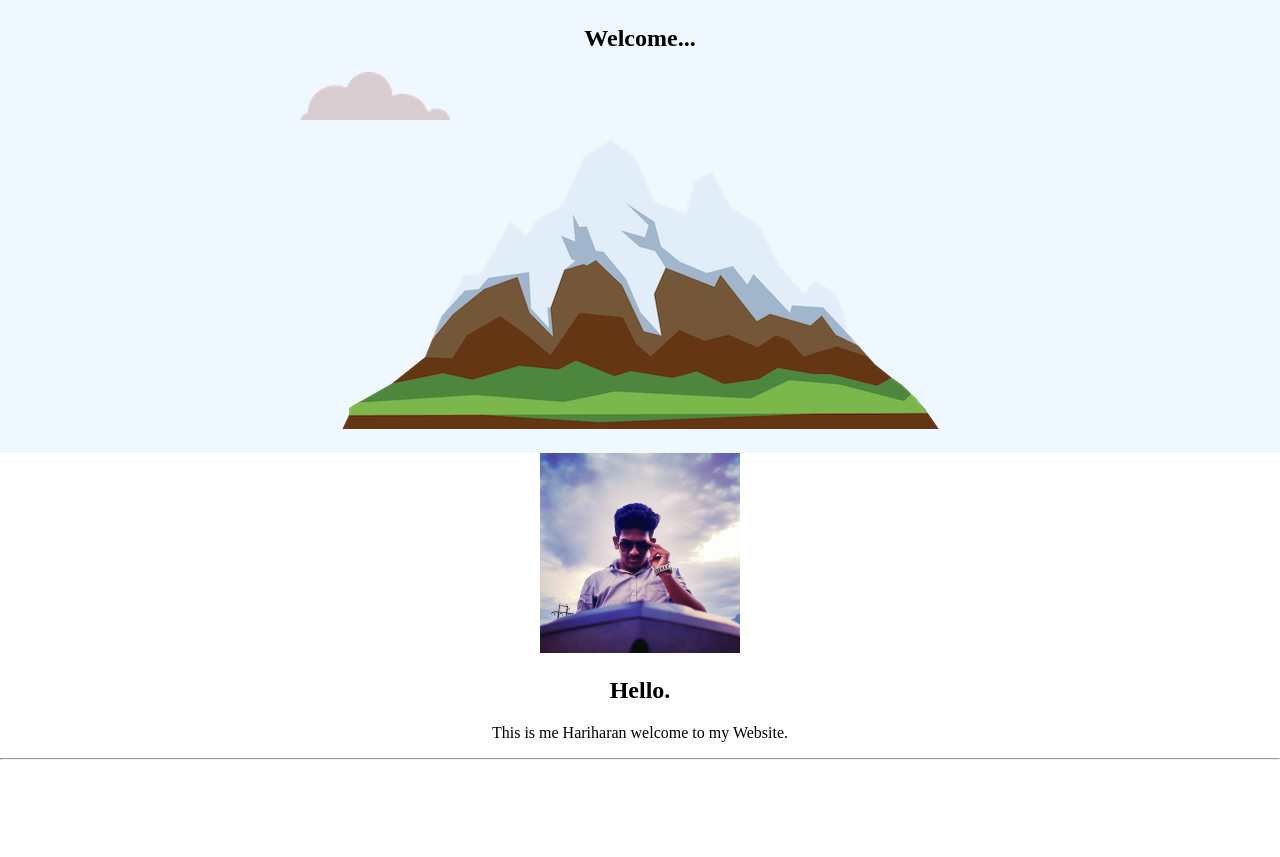
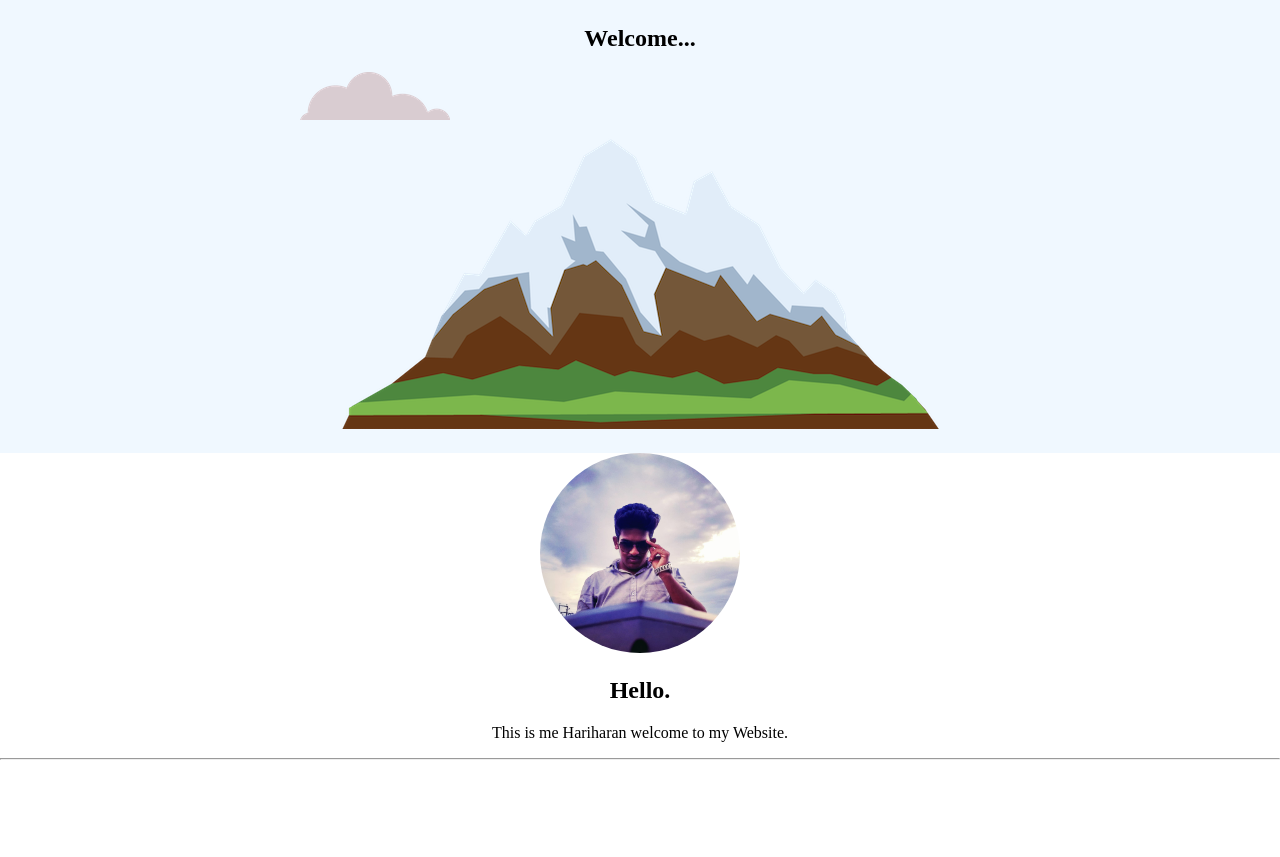
Before and after one commit to hariharangr/Hari, a plain HTML site: page index.html in a window 1280 px wide. Shown: the part 186-1043 px from the top of the page. Drawn offline with Linux system fonts and the light colour scheme.

Commit message:
Update index.html

```diff
--- a/index.html
+++ b/index.html
@@ -15,7 +15,7 @@
     </div>
     <div class="middle-container">
   <div class="profile">
-    <img src="IMG-20190815-WA0017.jpg" alt="myprof" width="200" height="200"   border-radius: 50%>
+    <img class="prof" src="IMG-20190815-WA0017.jpg" alt="myprof" width="200" height="200" >
     <h2>Hello.</h2>
     <p>This is me Hariharan welcome to my Website.</p>
   </div>
```
